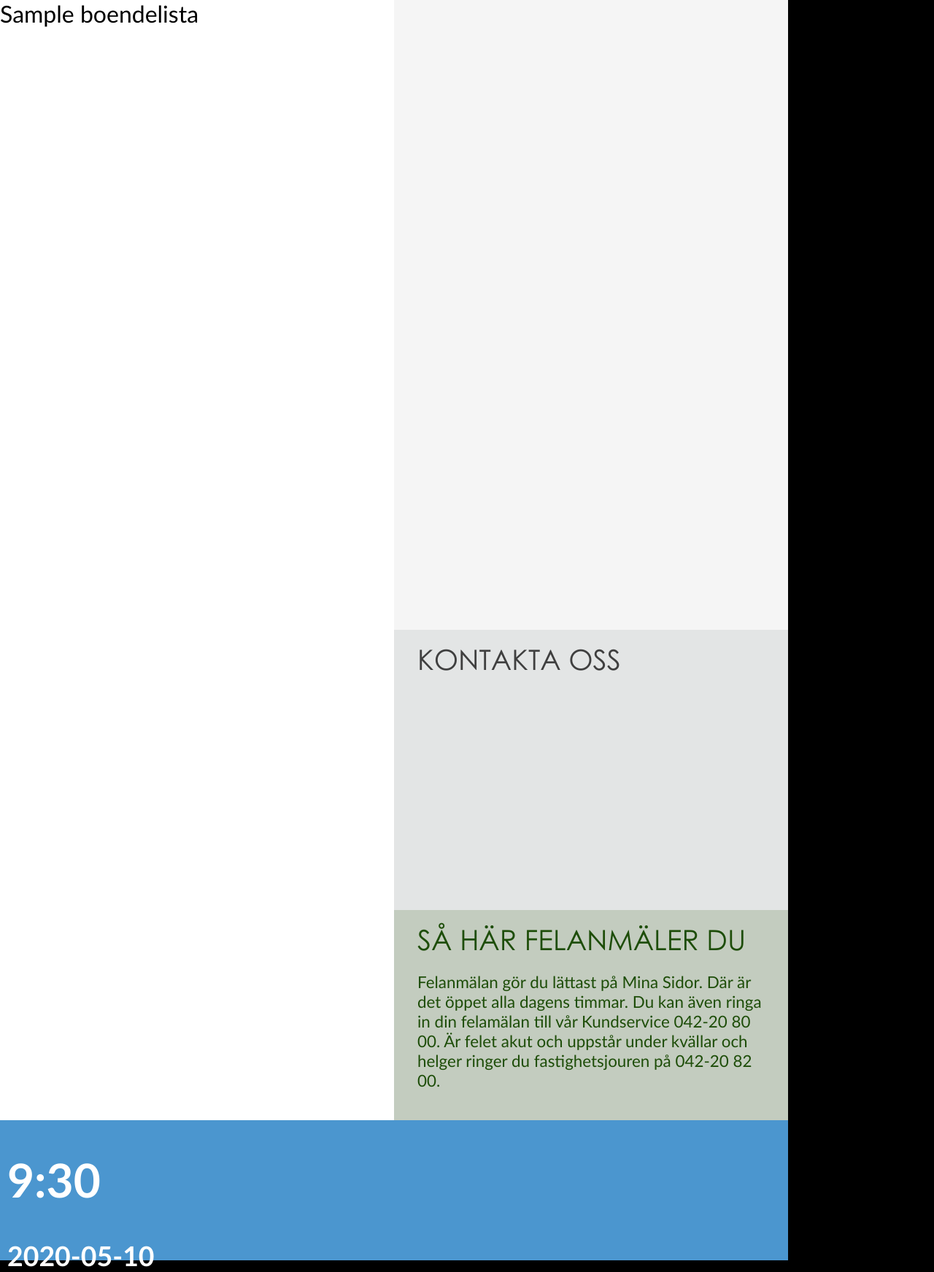
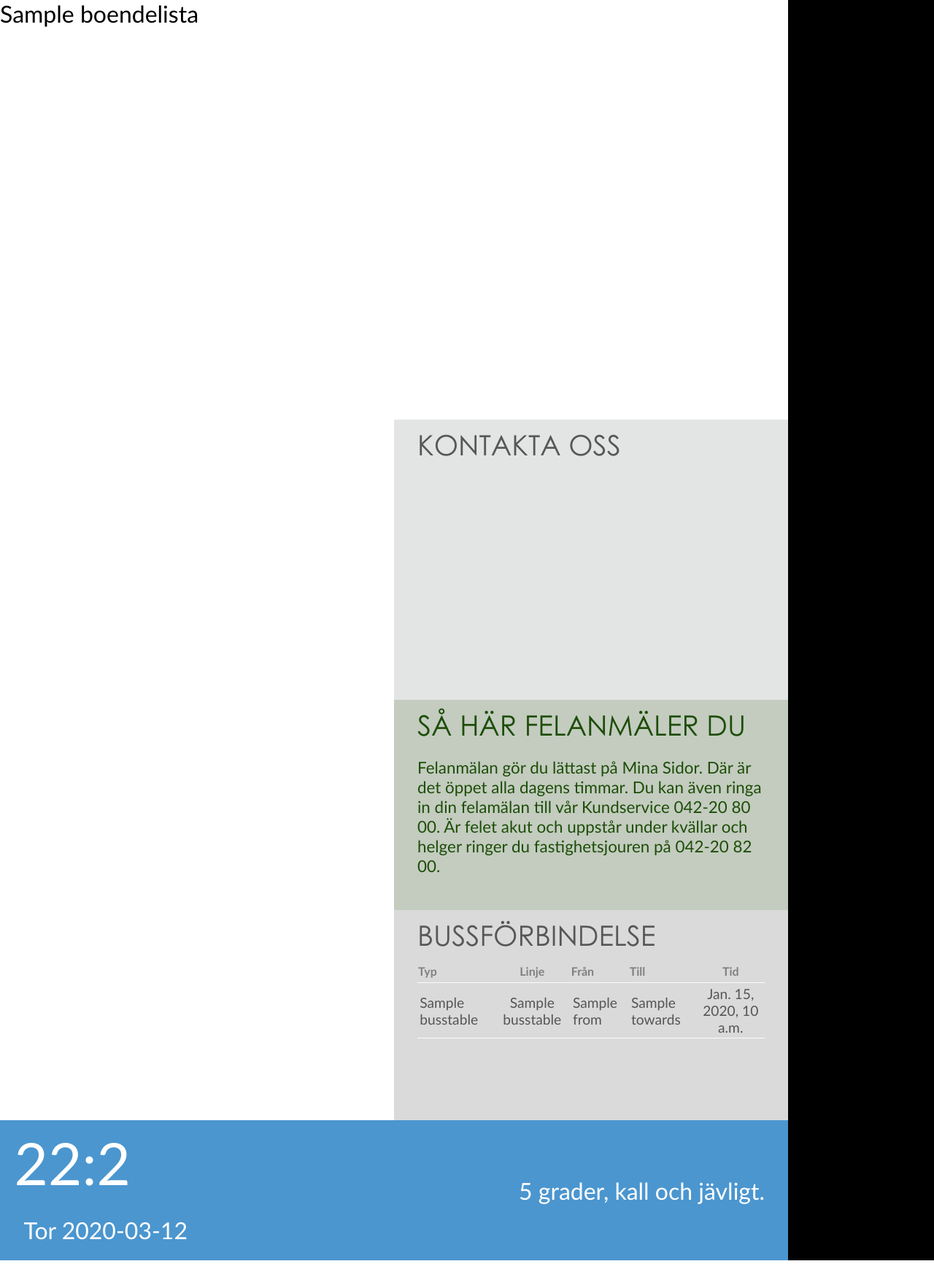
Before and after one commit to PeterHolzer75/infoscreen, a Django app: template templates/main/index.html in a window 1280 px wide. Shown: the part 193-1936 px from the top of the page at 73% size. Run offline with Django 3.2, Linux system fonts and the light colour scheme; the template is opened without the code that fills it: most values are stand-ins (such as "Sample title", 1, 10 or a date in 2020); some libraries are stand-ins or nearby versions.

Commit message:
torsdag kväll

```diff
--- a/static/css/base.css
+++ b/static/css/base.css
@@ -1,22 +1,11 @@
-
 @font-face {
-
-  font-family: 'century';
-  src:
-  url('../fonts/GOTHIC.TTF')
-  format('truetype');
-
+  font-family: "century";
+  src: url("../fonts/GOTHIC.TTF") format("truetype");
 }
 @font-face {
-
-  font-family: 'centuryb';
-  src:
-  url('../fonts/GOTHICB.TTF')
-  format('truetype');
-
-
+  font-family: "centuryb";
+  src: url("../fonts/GOTHICB.TTF") format("truetype");
 }
-
 
 * {
   font-family: "Trebuchet MS", "Lucida Sans Unicode", "Lucida Grande",
@@ -31,14 +20,14 @@ html {
   margin: 0;
   padding: 0;
   box-sizing: border-box;
-  font-size: 32px;   /*base font-size för rem*/
+  font-size: 32px; /*base font-size för rem*/
 }
 
 /* Grid modellen */
 
 .container {
   height: 1920px;
-  width:1080px;
+  width: 1080px;
   /* height: 960px;
   width:540px;
    */
@@ -49,30 +38,40 @@ html {
 
   display: grid;
   grid-template-columns: 50% auto;
-  grid-template-rows: 10% auto 20% 15% 10%;
+  grid-template-rows: 10% auto 20% 15% 15% 10%;
   grid-template-areas:
     "header header"
     "aside1 section1"
     "aside1 main"
     "aside1 section2"
+    "aside1 busstable"
     "footer footer";
 }
-.cardtitle{
-  font-family: 'century', sans-serif;
+
+.cardtitle {
+  font-family: "century", sans-serif;
   font-size: 1.2rem;
   text-transform: uppercase;
-  padding-top: 0.5rem;
+  padding-top: 0.3rem;
+  color: #575757;
+}
+.cardtitle-2 {
+  /* font-family: "century", sans-serif; */
+  font-size: 0.9rem;
+  font-weight: 500;
+  padding-top: 0.3rem;
+  color: #575757;
+}
 
-}
 .gatunamn-header {
-  font-family: 'century', sans-serif;
+  font-family: "century", sans-serif;
   font-size: 2.3rem;
   text-transform: uppercase;
 }
 .welcome {
-  font-family: 'century', sans-serif;
+  font-family: "century", sans-serif;
   font-size: 1rem;
-  padding-top: 5px;;
+  padding-top: 5px;
   /* text-transform: uppercase; */
 }
 /* .gatunamn aside {
@@ -80,7 +79,6 @@ html {
   background-color: #ffffff;
   margin-top: 1rem;
 } */
-
 
 .adress {
   padding-top: 15px;
@@ -98,6 +96,21 @@ header {
   display: flex;
   flex-direction: row;
   justify-content: space-between;
+}
+
+footer {
+  display: flex;
+  justify-content: space-between;
+}
+
+#showtime {
+  font-size: 2.5rem;
+  padding: 0.3rem;
+}
+#showdate {
+  font-size: 1rem;
+  padding-left: 0.7rem;
+  padding-top: 0.5rem;
 }
 
 .balk {
@@ -119,6 +132,9 @@ main {
   padding: 0rem 1rem 1rem 1rem;
   color: rgb(63, 63, 63);
 }
+main p {
+  margin-top: 0.2rem;
+}
 
 main h3,
 h4 {
@@ -137,6 +153,44 @@ footer {
   background-color: #f5f5f5;
   padding: 0rem 1rem 1rem 1rem;
 }
+
+#busstable {
+  grid-area: busstable;
+  background-color: #dadada;
+  padding: 0rem 1rem 1rem 1rem;
+}
+
+.busstable {
+  margin-top: 0.5rem;
+  font-size: 0.5rem;
+  width: 100%;
+  border-collapse: collapse;
+}
+
+.busstable thead {
+  font-weight: 700;
+  text-align: left;
+}
+
+.linje {
+  text-align: center;
+}
+
+.busstable th {
+  color: gray;
+  padding-bottom: 0.2rem;
+}
+
+.busstable tr {
+  background: #dadada;
+  border-bottom: #fafafa solid 1px;
+}
+.busstable td {
+  padding: 0.1rem;
+  color: #555555;
+  font-size: 0.6rem;
+}
+
 #section1 img {
   width: 100%;
 }
@@ -146,11 +200,21 @@ footer {
   padding-right: 20px;
 }
 
+.wheather {
+  /* padding-top: 1rem; */
+  align-self: center;
+  padding-right: 1rem;
+}
+
 #section2 {
   grid-area: section2;
   background-color: #c3ccbf;
   color: #1d4d08;
   padding: 0rem 1rem 1rem 1rem;
+}
+
+#section2 .cardtitle {
+  color: #1d4d08;
 }
 
 /* Grid modellen slut *******************************************************/
@@ -177,7 +241,7 @@ footer {
   padding-right: 5rem;
 }
 
-p{
+p {
   font-size: 0.7rem;
 }
 
--- a/templates/_base.html
+++ b/templates/_base.html
@@ -15,30 +15,65 @@
         <link rel="stylesheet" href="https://use.fontawesome.com/releases/v5.8.1/css/all.css"
             integrity="sha384-50oBUHEmvpQ+1lW4y57PTFmhCaXp0ML5d60M1M7uH2+nqUivzIebhndOJK28anvf" crossorigin="anonymous">
 
-        <link href="https://fonts.googleapis.com/css?family=Roboto&display=swap" rel="stylesheet">
+        <!-- <link href="https://fonts.googleapis.com/css?family=Roboto&display=swap" rel="stylesheet"> -->
 
         <link rel="stylesheet" href="{% static 'css/base.css' %}">
         <!-- <link rel="shortcut icon" type="image/png" href="{% static 'favicon.ico' %}" /> -->
         <title>{% block title %}Helsingborgshem{% endblock title %}</title>
+
 </head>
 
-<body>
+<body onload="displayDatetime()">
 
-    <!-- -------------------------------------------Här kommer all context renders ut --------------------------------------------- -->
     {% block content %}{% endblock %}
-    <!-- --------------------------------------------------------------------------------- ---------------------------------------- -->
 
     <!-- Optional JavaScript -->
     <!-- jQuery first, then Popper.js, then Bootstrap JS -->
     <!-- jQuery first, then Tether, then Bootstrap JS. -->
     <!-- Behövs för att ladda upp bilder -->
 
+
+
+
+    <!-- Display clock -->
+
+    <script type="text/javascript">
+
+        setInterval(displayDatetime, 1000);
+
+
+        function displayDatetime()
+{
+            var weekday = new Array(7);
+            weekday[0] = "Sön";
+            weekday[1] = "Mon";
+            weekday[2] = "Tis";
+            weekday[3] = "Ons";
+            weekday[4] = "Tor";
+            weekday[5] = "Fre";
+            weekday[6] = "Lör";
+
+            const time = new Date();
+            const hrs = time.getHours();
+            const min = time.getMinutes();
+            const day = weekday[time.getDay()];
+            let datum = time.toLocaleString('sv-SE', {
+                year: 'numeric',
+                month: '2-digit',
+                day: '2-digit'
+            })
+            document.getElementById('showtime').innerHTML = hrs + ':' + min;
+            document.getElementById('showdate').innerHTML = day + ' ' + datum
+        }
+
+    </script>
+
     {% comment %}
+
     <script src=" {% static 'js/jquery-3.1.1.min.js' %}">
     </script>
 
     <!-- START Code to show window size -->
-
     <script type="text/javascript">
         function jqUpdateSize()
         {
@@ -61,6 +96,7 @@
         </p>
     </div><!-- END Code to show window size -->
     {% endcomment %}
+
 </body>
 
 </html>
--- a/templates/main/index.html
+++ b/templates/main/index.html
@@ -25,17 +25,45 @@
         </div>
     </header>
 
-    <section id="section1">
-        <!-- <img src="{% static 'img/burkar.jpg'%}" alt="Bild på färgburkar"> -->
+    <section id="sektion1">
     </section>
 
+    <section id="busstable">
+        <!-- <img src="{% static 'img/burkar.jpg'%}" alt="Bild på färgburkar"> -->
+        <div class="cardtitle">Bussförbindelse</div>
+
+        <table class="busstable">
+            <thead>
+                <tr>
+                    <th>Typ</th>
+                    <th class="linje">Linje</th>
+                    <th>Från</th>
+                    <th>Till</th>
+                    <th class="linje">Tid</th>
+                </tr>
+            </thead>
+            <tbody>
+                {% for b in busstable %}
+                <tr>
+                    <td>{{b.LineTypeName}}</td>
+                    <td class="linje">{{b.Name}}</td>
+                    <td>{{b.From}}</td>
+                    <td>{{b.Towards}}</td>
+                    <td class="linje">{{b.DepDateTime}}</td>
+                </tr>
+                {% endfor %}
+            </tbody>
+        </table>
+
+    </section>
 
     <main>
         <div class="cardtitle">KONTAKTA OSS</div>
         {% for resurs in resurser %}
 
         {% if resurs.ResurstypSystemname == 'KV' %}
-        <h4>Kundansvarig</h4>
+        <div class="cardtitle-2">Kundvärd</div>
+
         <p>{{resurs.ResursNamn}} <br>
             {{resurs.Telefonnummer}} <br>
             {{resurs.Epostadress}}
@@ -43,7 +71,8 @@
         {% endif %}
 
         {% if resurs.ResurstypSystemname == 'FV' %}
-        <h4>Fastighetsvärd</h4>
+        <div class="cardtitle-2">Fastighetsvärd</div>
+
         <p>{{resurs.ResursNamn}} <br>
             {{resurs.Telefonnummer}} <br>
             {{resurs.Epostadress}}
@@ -70,8 +99,13 @@
     </section>
 
     <footer>
-        <h1>9:30</h1>
-        <h3>2020-05-10</h3>
+        <div class="footercontainer">
+            <div id="showtime">time</div>
+            <div id="showdate">date</div>
+        </div>
+        <div class="wheather">
+            5 grader, kall och jävligt.
+        </div>
     </footer>
 
 
```
Also changed, not shown: main/journey.json (added, +188 -0 lines), main/views.py (+86 -16 lines), 1 other file.
